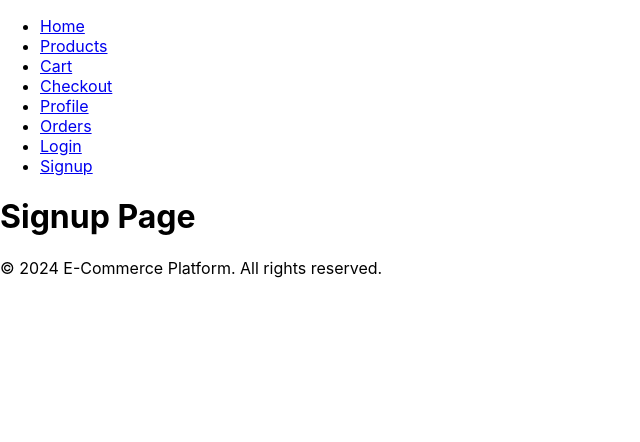
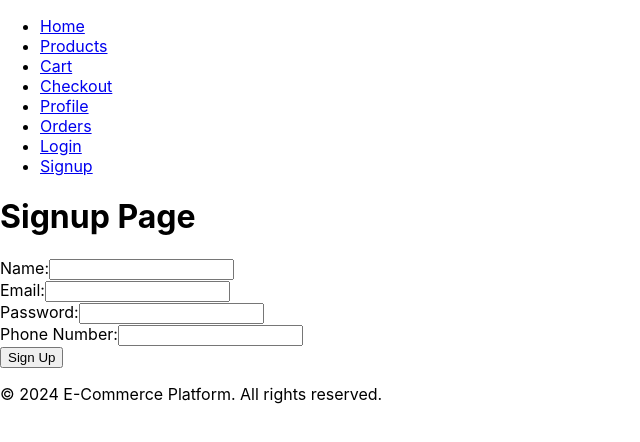
Before and after one commit to shukri2022/ecommerce-app, a React (Create React App) app: page /signup in a window 1280 px wide. Shown: the top 442 px of the page, without its empty margins (0-640 px from the left). Built offline with nearby package versions, Linux system fonts and the light colour scheme.

Commit message:
signup form

```diff
--- a/src/data/db.json
+++ b/src/data/db.json
@@ -1,28 +1,28 @@
 {
   "users": [
     {
-            "id": 1,
+      "id": "1",
       "name": "MANASSEH CHEGE",
       "email": "chegemanasseh2@gmail.com",
       "password": "0714263306",
       "number": "0714263306"
     },
     {
-            "id": 2,
+      "id": "2",
       "name": "SHUKRI ABDI",
       "email": "shukri.abdi@example.com",
       "password": "0726563614",
       "number": "0726563614"
     },
     {
-            "id": 3,
+      "id": "3",
       "name": "JOYCE WANGUI",
-            "email": "joyce.wangui@example.com",
+      "email": "joycewangui590@gmailcom",
       "password": "0750886840",
       "number": "0750886840"
     },
     {
-            "id": 4,
+      "id": "4",
       "name": "ELIZABETH NJERI",
       "email": "elizabeth.njeri@example.com",
       "password": "0710105312",
@@ -31,13 +31,13 @@
   ],
   "products": [
     {
-            "id": 1,
+      "id": "1",
       "name": "Product 1",
       "price": 100,
       "description": "Description 1"
     },
     {
-            "id": 2,
+      "id": "2",
       "name": "Product 2",
       "price": 200,
       "description": "Description 2"
@@ -45,7 +45,7 @@
   ],
   "orders": [
     {
-            "id": 1,
+      "id": "1",
       "userId": 1,
       "productIds": [
         1,
--- a/src/pages/Signup.js
+++ b/src/pages/Signup.js
@@ -1,10 +1,91 @@
-import React from 'react';
+import React, { useState } from 'react';
+import axios from 'axios';
 
 const Signup = () => {
+  const [formData, setFormData] = useState({
+    name: '',
+    email: '',
+    password: '',
+    number: ''
+  });
+
+  // Handle input changes
+  const handleChange = (e) => {
+    const { name, value } = e.target;
+    setFormData({ ...formData, [name]: value });
+  };
+
+  // Handle form submission
+  const handleSubmit = async (e) => {
+    e.preventDefault();
+    try {
+      // Send data to json-server
+      await axios.post('http://localhost:5000/users', formData);
+      alert('Signup successful!');
+
+      // Clear form fields
+      setFormData({
+        name: '',
+        email: '',
+        password: '',
+        number: ''
+      });
+    } catch (error) {
+      console.error('Error during signup:', error);
+      alert('Signup failed. Please try again.');
+    }
+  };
+
   return (
     <div>
       <h1>Signup Page</h1>
-      {/* Add signup form here */}
+      <form onSubmit={handleSubmit}>
+        <div>
+          <label htmlFor="name">Name:</label>
+          <input
+            type="text"
+            id="name"
+            name="name"
+            value={formData.name}
+            onChange={handleChange}
+            required
+          />
+        </div>
+        <div>
+          <label htmlFor="email">Email:</label>
+          <input
+            type="email"
+            id="email"
+            name="email"
+            value={formData.email}
+            onChange={handleChange}
+            required
+          />
+        </div>
+        <div>
+          <label htmlFor="password">Password:</label>
+          <input
+            type="password"
+            id="password"
+            name="password"
+            value={formData.password}
+            onChange={handleChange}
+            required
+          />
+        </div>
+        <div>
+          <label htmlFor="number">Phone Number:</label>
+          <input
+            type="text"
+            id="number"
+            name="number"
+            value={formData.number}
+            onChange={handleChange}
+            required
+          />
+        </div>
+        <button type="submit">Sign Up</button>
+      </form>
     </div>
   );
 };
```
Lines whose indentation alone changed are shown as unchanged.
